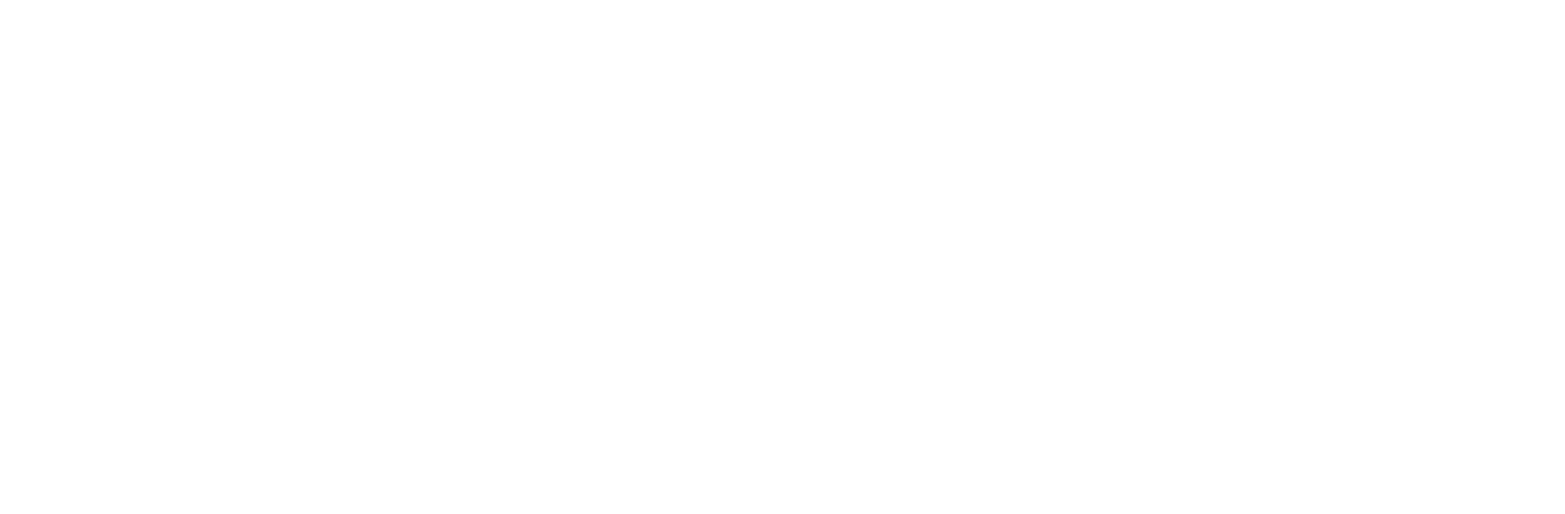
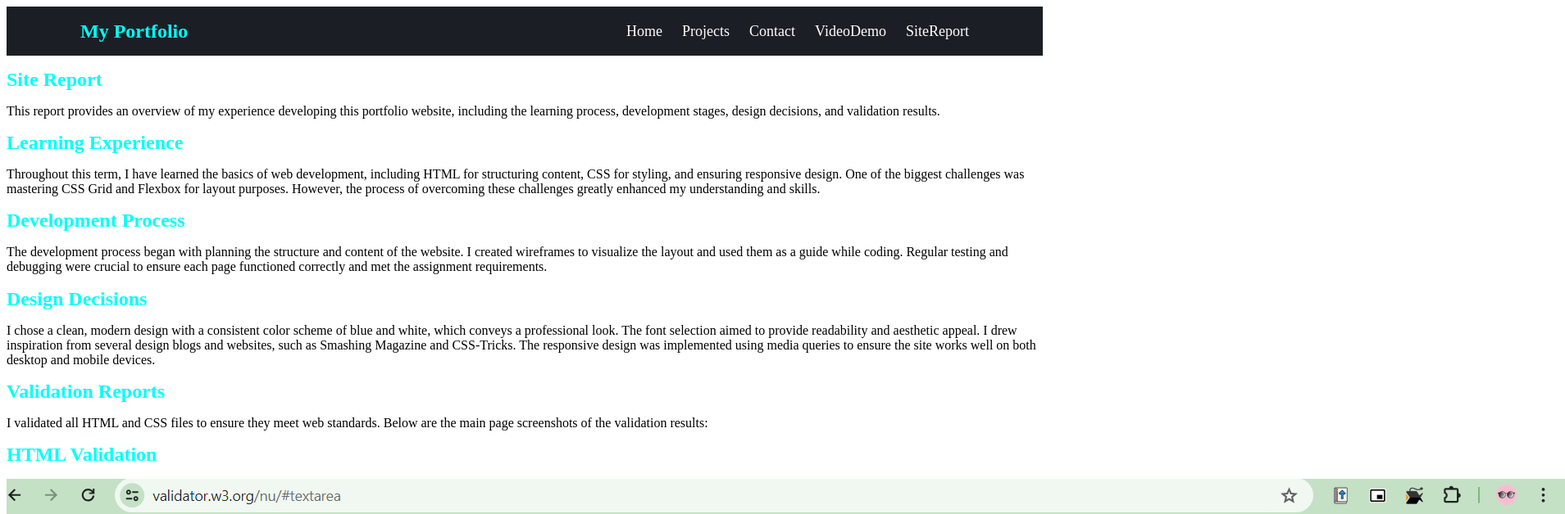
Before and after one commit to ishika5050/CSY1063-portfolio-site, a plain HTML site: page sitereport.html in a window 1280 px wide. Shown: the top 628 px of the page at 82% size, 1909 px wide, since content can reach past the window. Drawn offline with Linux system fonts and the light colour scheme.

Commit message:
site page done

```diff
--- a/sitereport.html
+++ b/sitereport.html
@@ -0,0 +1,79 @@
+<!DOCTYPE html>
+<html lang="en">
+
+<head>
+    <meta charset="UTF-8">
+    <meta name="viewport" content="width=device-width, initial-scale=1.0">
+    <title>Document</title>
+    <link rel="stylesheet" href="nav.css">
+    <link rel="stylesheet" href="sitereport.css">
+</head>
+
+<body>
+    <header>
+        <h1>My Portfolio</h1>
+        <nav>
+            <div class="menu-toggle" id="menu-toggle">
+                <div class="bar"></div>
+                <div class="bar"></div>
+                <div class="bar"></div>
+            </div>
+            <ul id="navigation">
+                <li><a href="index.html">Home</a></li>
+                <li><a href="project.html">Projects</a></li>
+                <li><a href="contact.html">Contact</a></li>
+                <li><a href="videoDemo.html">VideoDemo</a></li>
+                <li><a href="sitereport.html">SiteReport</a></li>
+            </ul>
+        </nav>
+    </header>
+    <main>
+        <div id="content">
+            <h1>Site Report</h1>
+            <p>This report provides an overview of my experience developing this portfolio website, including the
+                learning process, development stages, design decisions, and validation results.</p>
+        </div>
+        <div id="content">
+            <h1>Learning Experience</h1>
+            <p>Throughout this term, I have learned the basics of web development, including HTML for structuring
+                content, CSS for styling, and ensuring responsive design. One of the biggest challenges was mastering
+                CSS Grid and Flexbox for layout purposes. However, the process of overcoming these challenges greatly
+                enhanced my understanding and skills.</p>
+        </div>
+        <div id="content">
+            <h1>Development Process</h1>
+            <p>The development process began with planning the structure and content of the website. I created
+                wireframes to visualize the layout and used them as a guide while coding. Regular testing and debugging
+                were crucial to ensure each page functioned correctly and met the assignment requirements.</p>
+        </div>
+        <div id="content">
+            <h1>Design Decisions</h1>
+            <p>I chose a clean, modern design with a consistent color scheme of blue and white, which conveys a
+                professional look. The font selection aimed to provide readability and aesthetic appeal. I drew
+                inspiration from several design blogs and websites, such as Smashing Magazine and CSS-Tricks. The
+                responsive design was implemented using media queries to ensure the site works well on both desktop and
+                mobile devices.</p>
+        </div>
+        <div id="content">
+            <h1>Validation Reports</h1>
+            <p>I validated all HTML and CSS files to ensure they meet web standards. Below are the main page screenshots of the validation results:</p>
+        </div>
+        <div id="content">
+        <h1>HTML Validation</h1>
+         <div id="screenshot">
+            <img src="/images/HTMLValidatorsReport.png" alt="">
+         </div>
+        </div>
+        <div id="content">
+            <h1>CSS Validation</h1>
+             <div id="screenshot">
+                <img src="/images/CSS VAlidation.png" alt="">
+             </div>
+            </div>
+    </main>
+    <footer>
+        <p>&copy; 2024 Ishika Jha. All rights reserved.</p>
+    </footer>
+</body>
+<script src="script.js"></script>
+</html>
```
Also changed, not shown: videodemo.html (+1 -1 lines).
